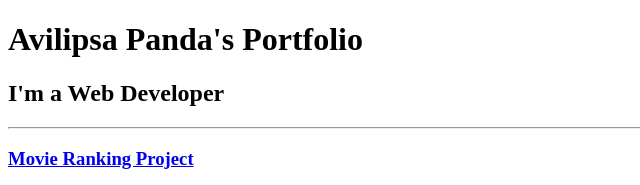
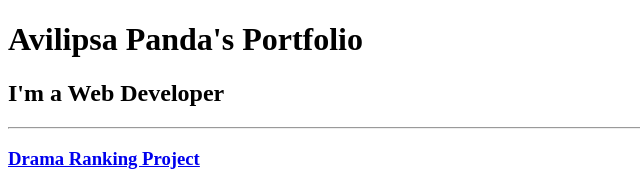
Before and after one commit to Avilipsa0920/avilipsa, a plain HTML site: page index.html in a window 1280 px wide. Shown: the top 185 px of the page, 0-640 px from the left. Drawn offline with Linux system fonts and the light colour scheme.

Commit message:
Add files via upload

```diff
--- a/index.html
+++ b/index.html
@@ -10,7 +10,7 @@
   <h1>Avilipsa Panda's Portfolio</h1>
   <h2>I'm a Web Developer</h2>
   <hr />
-  <h3><a href="./public/movie-ranking.html">Movie Ranking Project</a></h3>
+  <h3><a href="./public/drama-ranking.html">Drama Ranking Project</a></h3>
   <img src="./assets/images/best drama.jpg" height="200" alt="Drama ranking project preview"/>
   <h3><a href="./public/birthday-invite.html">Birthday Invite Project</a></h3>
   <img src="./public/1.jpg " height="200" alt="birthday invite project preview"/>
```
